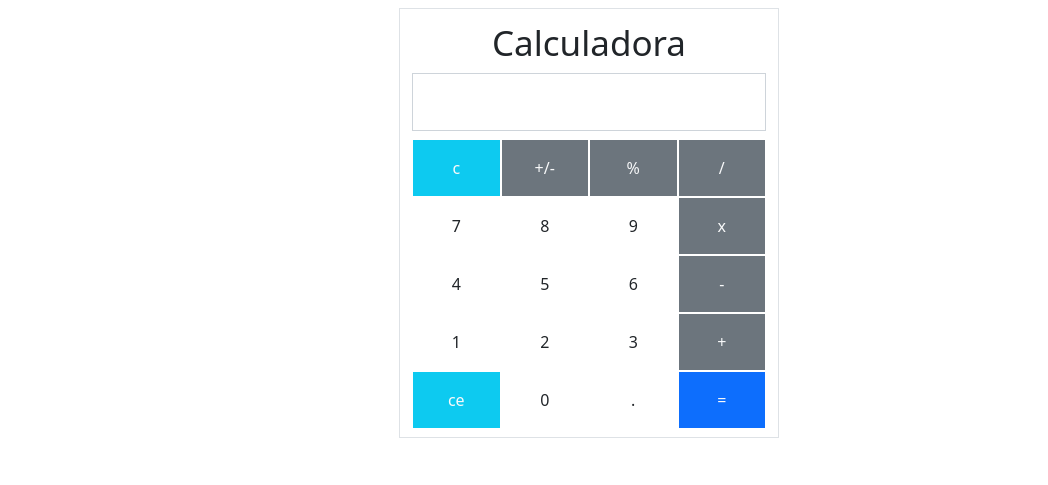
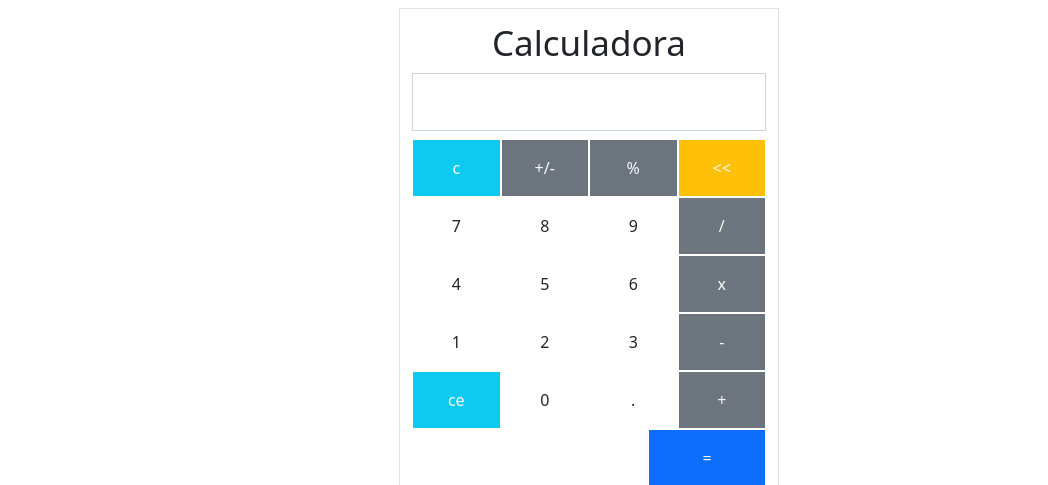
Before and after one commit to geisson/apps-para-treinar-javascript, a website: page projetos/projetos_iniciantes/calculator/calculator.html in a window 1280 px wide. Shown: the top 485 px of the page, without its empty margins (51-1099 px from the left). Drawn offline with nearby package versions, Linux system fonts and the light colour scheme.

Commit message:
fix : corrigir html
correção de html calculadora

```diff
--- a/projetos/projetos_iniciantes/calculator/calculator.html
+++ b/projetos/projetos_iniciantes/calculator/calculator.html
@@ -27,40 +27,45 @@
               data-operator="change-sign">
             <input type="submit" class="form-control py-3 rounded-0 border-white bg-secondary text-light" value="%"
               data-operator="percentage">
-            <input type="submit" class="form-control py-3 rounded-0 border-white bg-secondary text-light" value="/"
-              data-operator="division">
+            <input type="submit" class="form-control py-3 rounded-0 border-white bg-warning text-light" value="<<"
+              data-operator="percentage">
           </div>
 
           <div class="d-flex">
             <input type="submit" class="form-control py-3 rounded-0 border-white" value="7">
             <input type="submit" class="form-control py-3 rounded-0 border-white" value="8">
             <input type="submit" class="form-control py-3 rounded-0 border-white" value="9">
-            <input type="submit" class="form-control py-3 rounded-0 border-white bg-secondary text-light" value="x"
-              data-operator="multiplication">
+            <input type="submit" class="form-control py-3 rounded-0 border-white bg-secondary text-light" value="/"
+              data-operator="division">
           </div>
 
           <div class="d-flex">
             <input type="submit" class="form-control py-3 rounded-0 border-white" value="4">
             <input type="submit" class="form-control py-3 rounded-0 border-white" value="5">
             <input type="submit" class="form-control py-3 rounded-0 border-white" value="6">
-            <input type="submit" class="form-control py-3 rounded-0 border-white bg-secondary text-light" value="-"
-              data-operator="subtraction">
+            <input type="submit" class="form-control py-3 rounded-0 border-white bg-secondary text-light" value="x"
+              data-operator="multiplication">
           </div>
 
           <div class="d-flex">
             <input type="submit" class="form-control py-3 rounded-0 border-white" value="1">
             <input type="submit" class="form-control py-3 rounded-0 border-white" value="2">
             <input type="submit" class="form-control py-3 rounded-0 border-white" value="3">
-            <input type="submit" class="form-control py-3 rounded-0 border-white bg-secondary text-light" value="+"
-              data-operator="addition">
+            <input type="submit" class="form-control py-3 rounded-0 border-white bg-secondary text-light" value="-"
+              data-operator="subtraction">
           </div>
 
           <div class="d-flex">
             <input type="submit" class="form-control py-3 rounded-0 border-white bg-info text-light" value="ce">
             <input type="submit" class="form-control py-3 rounded-0 border-white" value="0">
             <input type="submit" class="form-control py-3 rounded-0 border-white" value=".">
-            <input type="submit" class="form-control py-3 rounded-0 border-white bg-primary text-light" value="="
-              data-operator="equal">
+            <input type="submit" class="form-control py-3 rounded-0 border-white bg-secondary text-light" value="+"
+              data-operator="addition">
+          </div>
+
+          <div class="col-4 offset-8">
+            <input type="submit" class="form-control py-3 rounded-0 border-white bg-primary text-light flex-shrink-1"
+              value="=" data-operator="equal">
           </div>
         </div>
       </section>
```
